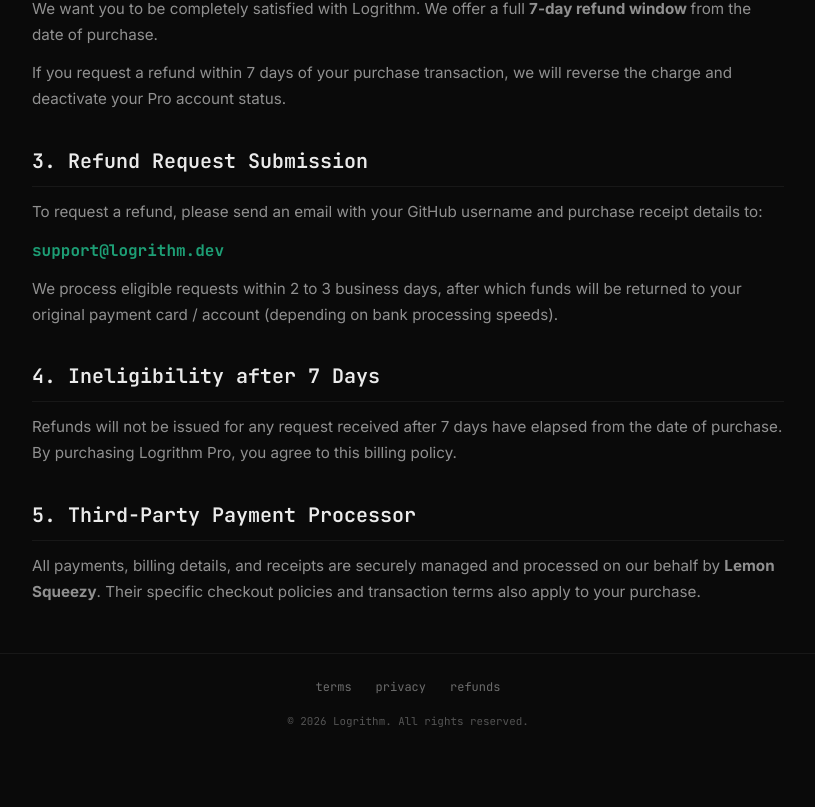
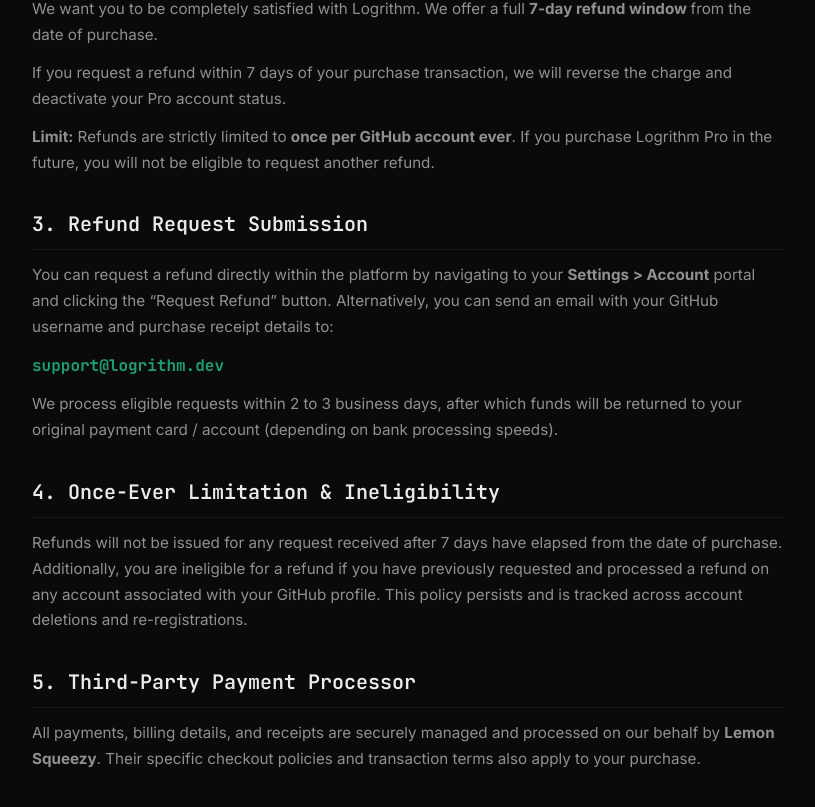
Before and after one commit to KamcyAhaka/logrithm, a Next.js app: page /refund in a window 1280 px wide. Shown: the part 657-1464 px from the top of the page, without its empty margins (232-1047 px from the left). Before the commit the page ends 1411 px from the top, so only its background shows below. Built offline with nearby package versions, Linux system fonts and the light colour scheme; no server answers.

Commit message:
docs(legal): update terms, privacy, and refund policies to reflect once-ever refund limit

```diff
--- a/src/app/privacy/page.tsx
+++ b/src/app/privacy/page.tsx
@@ -166,6 +166,11 @@
               <strong> Settings &gt; Account </strong> tab and clicking &ldquo;Delete
               Account&rdquo;.
             </p>
+            <p style={{ fontSize: '0.9rem', color: 'var(--text-muted)' }}>
+              Note: To prevent billing abuse and enforce our one-refund-ever policy, a persistent,
+              secure record tracking refunded GitHub usernames is retained outside the user profile
+              directory and excluded from user account deletion requests.
+            </p>
           </section>
 
           <section style={{ display: 'flex', flexDirection: 'column', gap: '0.75rem' }}>
--- a/src/app/refund/page.tsx
+++ b/src/app/refund/page.tsx
@@ -130,6 +130,11 @@
               If you request a refund within 7 days of your purchase transaction, we will reverse
               the charge and deactivate your Pro account status.
             </p>
+            <p style={{ color: 'var(--text-secondary)' }}>
+              <strong>Limit:</strong> Refunds are strictly limited to{' '}
+              <strong>once per GitHub account ever</strong>. If you purchase Logrithm Pro in the
+              future, you will not be eligible to request another refund.
+            </p>
           </section>
 
           <section style={{ display: 'flex', flexDirection: 'column', gap: '0.75rem' }}>
@@ -146,8 +151,10 @@
               3. Refund Request Submission
             </h2>
             <p>
-              To request a refund, please send an email with your GitHub username and purchase
-              receipt details to:
+              You can request a refund directly within the platform by navigating to your{' '}
+              <strong>Settings &gt; Account</strong> portal and clicking the &ldquo;Request
+              Refund&rdquo; button. Alternatively, you can send an email with your GitHub username
+              and purchase receipt details to:
             </p>
             <p style={{ fontFamily: 'var(--font-mono)', fontSize: '1rem', color: 'var(--green)' }}>
               <strong>support@logrithm.dev</strong>
@@ -170,11 +177,13 @@
                 paddingBottom: '0.5rem',
               }}
             >
-              4. Ineligibility after 7 Days
+              4. Once-Ever Limitation & Ineligibility
             </h2>
             <p>
               Refunds will not be issued for any request received after 7 days have elapsed from the
-              date of purchase. By purchasing Logrithm Pro, you agree to this billing policy.
+              date of purchase. Additionally, you are ineligible for a refund if you have previously
+              requested and processed a refund on any account associated with your GitHub profile.
+              This policy persists and is tracked across account deletions and re-registrations.
             </p>
           </section>
 
--- a/src/app/terms/page.tsx
+++ b/src/app/terms/page.tsx
@@ -177,6 +177,28 @@
               in behavior deemed harmful to other users or the service&apos;s operations.
             </p>
           </section>
+
+          <section style={{ display: 'flex', flexDirection: 'column', gap: '0.75rem' }}>
+            <h2
+              style={{
+                fontFamily: 'var(--font-mono)',
+                fontSize: '1.25rem',
+                color: 'var(--text-primary)',
+                fontWeight: 600,
+                borderBottom: '1px solid var(--border-subtle)',
+                paddingBottom: '0.5rem',
+              }}
+            >
+              6. Billing and Refunds
+            </h2>
+            <p>
+              Logrithm offers a paid Pro plan for a one-time purchase. We offer a full 7-day refund
+              window from the date of purchase. Refunds are strictly limited to one refund request
+              per GitHub account ever. If you request a refund and it is processed, you will be
+              ineligible for any future refunds from Logrithm, regardless of subsequent purchases,
+              account deletions, or re-registrations.
+            </p>
+          </section>
         </div>
       </main>
     </div>
```
